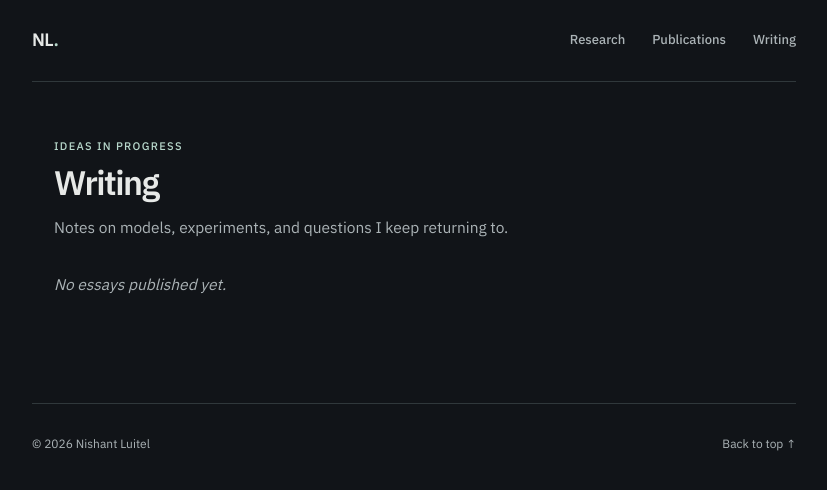
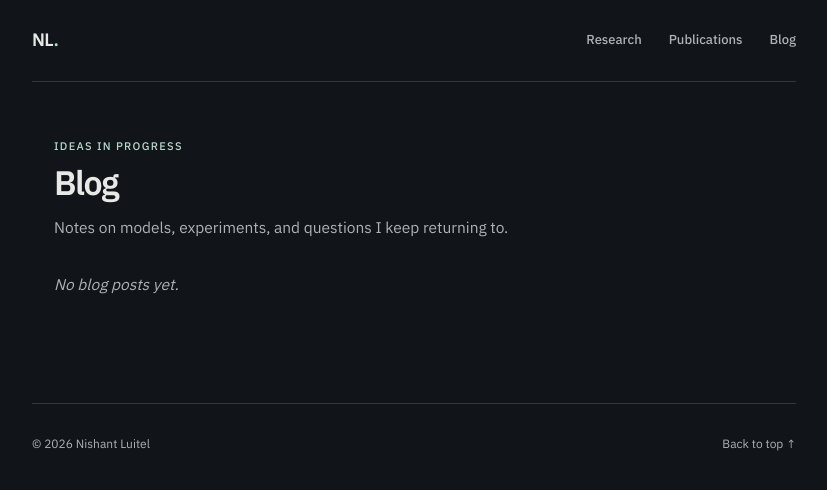
Before and after one commit to NishantLuitel/NishantLuitel.github.io, a Jekyll site: the page built from blog.md, in a window 1280 px wide. Shown: the top 490 px of the page, without its empty margins (226-1053 px from the left). Built offline with Jekyll 4.4.1, drawn with Linux system fonts in a browser that asks for light colours.

Commit message:
Add nabla favicon and move blog off homepage (#3)

```diff
--- a/_includes/blog-list.html
+++ b/_includes/blog-list.html
@@ -1,8 +1,7 @@
 {% assign posts = site.pages | where: 'blog', true | sort: 'date' | reverse %}
-{% assign post_limit = include.limit | default: 1000 %}
 {% if posts.size > 0 %}
 <ul class="post-list">
-  {% for post in posts limit: post_limit %}
+  {% for post in posts %}
   <li>
     <a class="post-title" href="{{ post.url | relative_url }}">{{ post.title | escape }}</a>
     <span class="post-date">{{ post.date | date: '%B %-d, %Y' }}</span>
@@ -11,5 +10,5 @@
   {% endfor %}
 </ul>
 {% else %}
-<p class="empty-note">No essays published yet.</p>
+<p class="empty-note">No blog posts yet.</p>
 {% endif %}
--- a/_layouts/article.html
+++ b/_layouts/article.html
@@ -2,7 +2,7 @@
 layout: default
 ---
 <article class="reading-page">
-  <a class="back-link" href="{{ '/blog/' | relative_url }}">← All writing</a>
+  <a class="back-link" href="{{ '/blog/' | relative_url }}">← All blog posts</a>
   <header class="article-header">
     <p class="eyebrow">Research notes · {{ page.date | date: '%B %-d, %Y' }}</p>
     <h1>{{ page.title | escape }}</h1>
@@ -11,5 +11,5 @@
   <div class="prose">
     {{ content }}
   </div>
-  <div class="article-end"><a href="{{ '/blog/' | relative_url }}">← More writing</a></div>
+  <div class="article-end"><a href="{{ '/blog/' | relative_url }}">← More blog posts</a></div>
 </article>
--- a/_layouts/default.html
+++ b/_layouts/default.html
@@ -4,10 +4,11 @@
     <meta charset="utf-8">
     <meta name="viewport" content="width=device-width, initial-scale=1">
     <meta name="color-scheme" content="dark">
-    <meta name="theme-color" content="#111318">
+    <meta name="theme-color" content="#111418">
     <meta name="description" content="{{ page.summary | default: site.description | escape }}">
     <title>{% if page.home %}{{ site.title | escape }}{% else %}{{ page.title | escape }} · {{ site.title | escape }}{% endif %}</title>
     <link rel="canonical" href="{{ page.url | absolute_url }}">
+    <link rel="icon" type="image/svg+xml" href="{{ '/assets/img/favicon.svg' | relative_url }}">
     <link rel="preconnect" href="https://fonts.googleapis.com">
     <link rel="preconnect" href="https://fonts.gstatic.com" crossorigin>
     <link href="https://fonts.googleapis.com/css2?family=IBM+Plex+Mono:wght@400;500&amp;family=IBM+Plex+Sans:wght@400;500;600&amp;family=Source+Serif+4:opsz,wght@8..60,400;8..60,600&amp;display=swap" rel="stylesheet">
@@ -26,7 +27,7 @@
         <nav aria-label="Main navigation">
           <a href="{{ '/#research' | relative_url }}">Research</a>
           <a href="{{ '/#publications' | relative_url }}">Publications</a>
-          <a href="{{ '/blog/' | relative_url }}">Writing</a>
+          <a href="{{ '/blog/' | relative_url }}">Blog</a>
         </nav>
       </header>
 
--- a/assets/css/reading.css
+++ b/assets/css/reading.css
@@ -53,9 +53,9 @@
 .post-list p { grid-column: 1 / -1; margin: 5px 0 0; color: var(--muted); font-size: 13px; }
 .empty-note { color: var(--muted); font-style: italic; }
 
-.writing-index, .reading-page { max-width: 720px; margin: 0 auto; padding: 56px 0 90px; }
-.writing-index h1 { font-size: 34px; }
-.writing-intro { margin: 12px 0 30px; color: var(--muted); }
+.blog-index, .reading-page { max-width: 720px; margin: 0 auto; padding: 56px 0 90px; }
+.blog-index h1 { font-size: 34px; }
+.blog-intro { margin: 12px 0 30px; color: var(--muted); }
 .back-link, .article-end a { color: var(--muted); font-size: 13px; text-decoration: none; }
 .back-link:hover, .article-end a:hover { color: var(--accent); }
 .article-header { margin: 39px 0 36px; padding-bottom: 30px; border-bottom: 1px solid var(--line); }
@@ -108,7 +108,7 @@
   .content h2 { margin-top: 44px; }
   .post-list li { display: block; }
   .post-date { display: block; margin-top: 3px; }
-  .writing-index, .reading-page { padding: 42px 0 70px; }
+  .blog-index, .reading-page { padding: 42px 0 70px; }
   .article-header { margin-top: 28px; }
 }
 
--- /dev/null
+++ b/blog.md
@@ -0,0 +1,12 @@
+---
+layout: default
+title: Blog
+permalink: /blog/
+---
+
+<div class="blog-index">
+  <p class="eyebrow">Ideas in progress</p>
+  <h1>Blog</h1>
+  <p class="blog-intro">Notes on models, experiments, and questions I keep returning to.</p>
+  {% include blog-list.html %}
+</div>
--- a/writing.md
+++ /dev/null
@@ -1,12 +0,0 @@
----
-layout: default
-title: Writing
-permalink: /blog/
----
-
-<div class="writing-index">
-  <p class="eyebrow">Ideas in progress</p>
-  <h1>Writing</h1>
-  <p class="writing-intro">Notes on models, experiments, and questions I keep returning to.</p>
-  {% include blog-list.html %}
-</div>
```
Also changed, not shown: index.md (+0 -6 lines), .github/workflows/deploy.yml, README.md, assets/img/favicon.svg (added).
